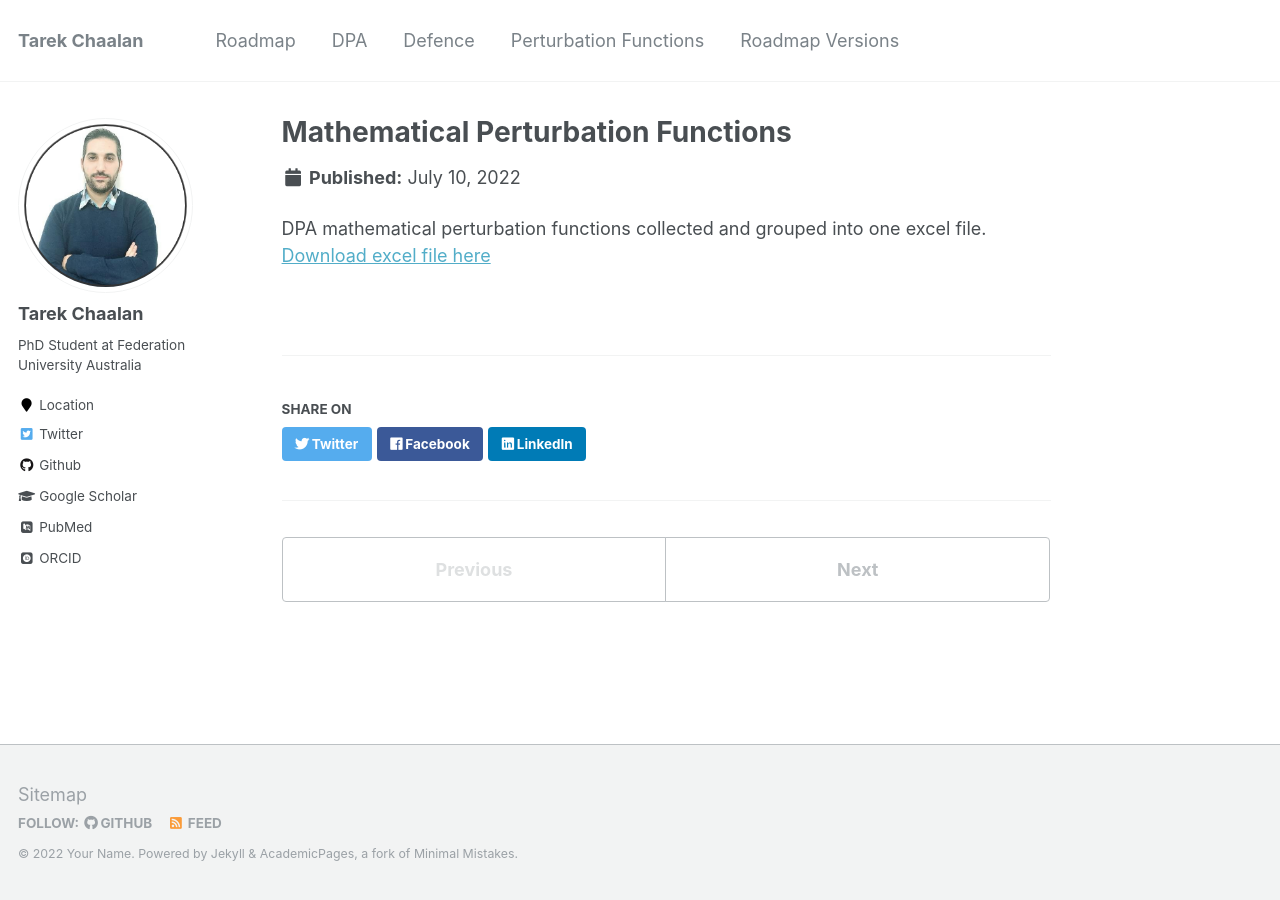
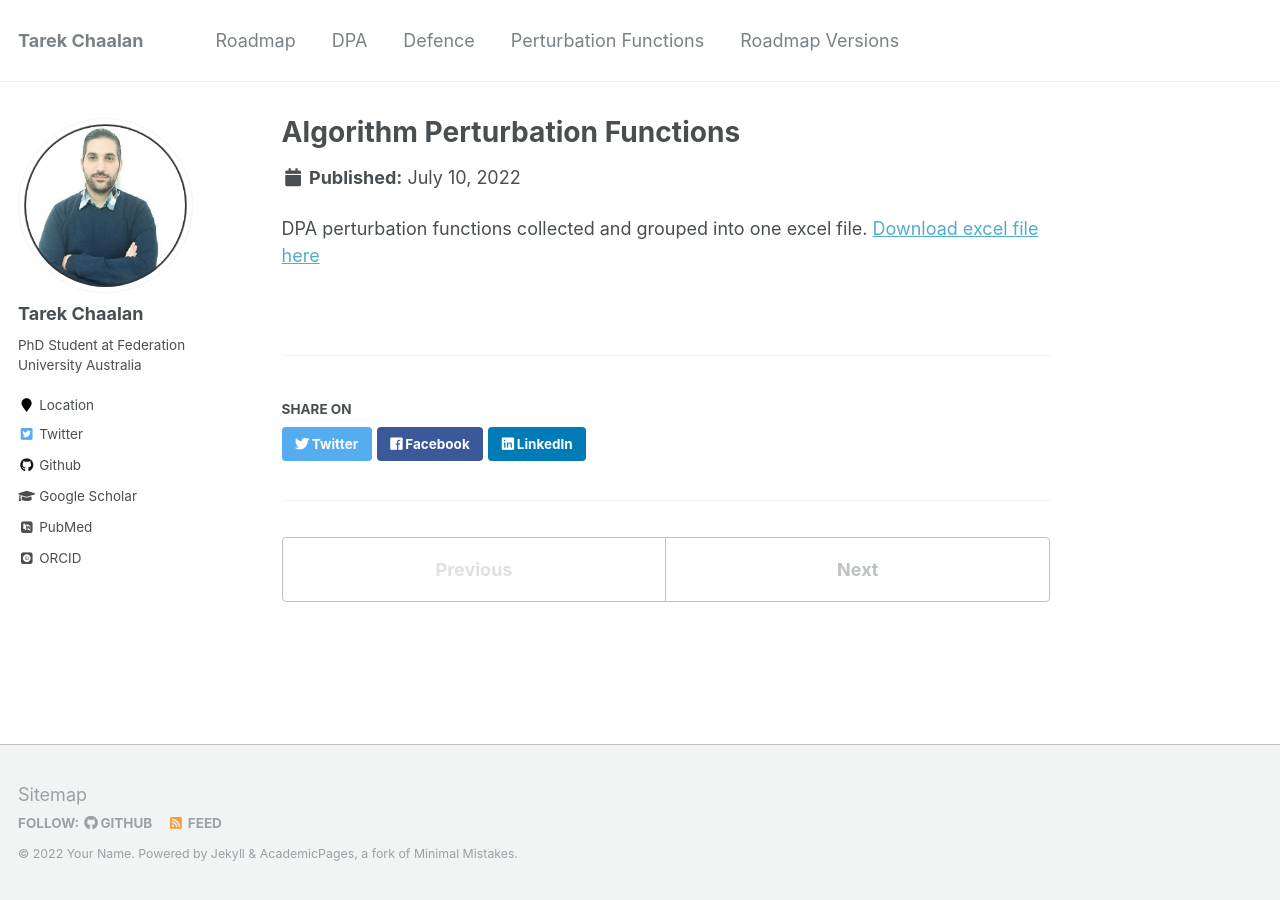
Before and after one commit to phoenixml/roadmap.github.io, a Jekyll site: the page built from _portfolio/portfolio-1.md, in a window 1280 px wide. Built offline with Jekyll 4.4.1, drawn with Linux system fonts in a browser that asks for light colours; some web fonts are replaced.

Commit message:
Signed-off-by: Tarek <14360476+tee2015@users.noreply.github.com>

```diff
--- a/_portfolio/portfolio-1.md
+++ b/_portfolio/portfolio-1.md
@@ -1,8 +1,8 @@
 ---
-title: "Mathematical Perturbation Functions"
-excerpt: "DPA mathematical perturbation function list<br/><img src='../images/mathematical_perturbations.png'>"
+title: "Algorithm Perturbation Functions"
+excerpt: ""
 collection: portfolio
 ---
 
-DPA mathematical perturbation functions collected and grouped into one excel file.
-[Download excel file here](https://github.com/phoenixml/roadmap.github.io/blob/master/files/Mathematical_Perturbation_Functions.xlsx?raw=true)
+DPA perturbation functions collected and grouped into one excel file.
+[Download excel file here](https://github.com/phoenixml/roadmap.github.io/blob/master/files/DPA_driven_by_algorithm_function.xlsx?raw=true)
```
Also changed, not shown: _portfolio/portfolio-2.md (+4 -4 lines).
